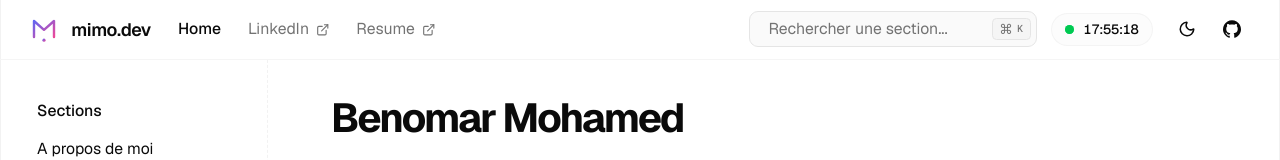
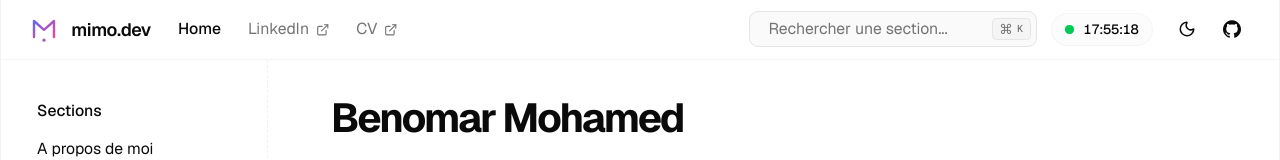
Before and after one commit to Phfyx/New-Portfolio, a Next.js app: page / in a window 1280 px wide. Shown: the top 160 px of the page. Built offline with nearby package versions, Linux system fonts and the light colour scheme.

Commit message:
TYPO and CLEAN: Resume -> CV et supression import inutilisé

```diff
--- a/components/main-nav.tsx
+++ b/components/main-nav.tsx
@@ -6,7 +6,6 @@ import { usePathname } from "next/navigation";
 import { siteConfig } from "@/config/site";
 import { cn } from "@/lib/utils";
 import { ExternalLink } from "lucide-react";
-import { Icons } from "./icons";
 import { Logo } from "./logo";
 
 export function MainNav() {
@@ -47,7 +46,7 @@ export function MainNav() {
           target="_blank"
           className="group flex items-center gap-1.5 text-muted-foreground transition-colors hover:text-foreground"
         >
-          Resume
+          CV
           <ExternalLink className="h-3 w-3 transition-transform group-hover:-translate-y-0.5 group-hover:translate-x-0.5" />
         </Link>
       </nav>
```
